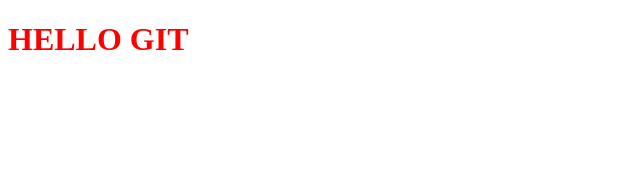
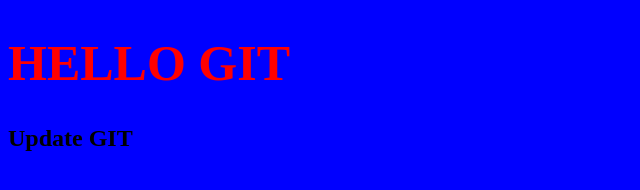
Before and after one commit to Iskanderovulan/group5, a plain HTML site: page index.html in a window 1280 px wide. Shown: the whole page, without its empty margins (0-640 px from the left). Drawn offline with Linux system fonts and the light colour scheme.

Commit message:
second changes

```diff
--- a/index.html
+++ b/index.html
@@ -12,6 +12,7 @@
 <body>
 
     <h1>HELLO GIT</h1>
+    <h2>Update GIT</h2>
 
 </body>
 
--- a/style.css
+++ b/style.css
@@ -1,3 +1,8 @@
+body {
+    background-color: blue;
+}
+
 h1 {
     color: red;
+    font-size: 50px;
 }
```
Also changed, not shown: modal.js (added).
